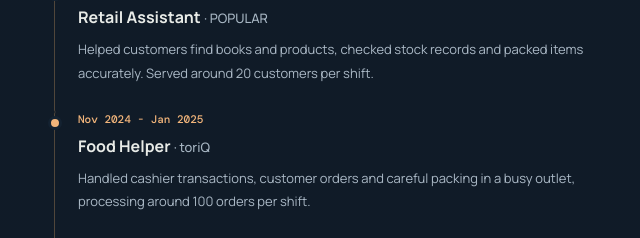
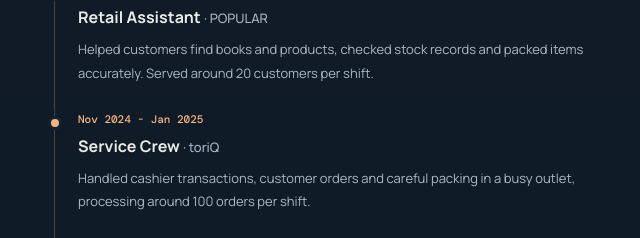
Before and after one commit to TayJieWenJavier/Portfolio, a plain HTML site: page index.html in a window 1280 px wide. Shown: the part 5721-5959 px from the top of the page, 0-640 px from the left. Drawn offline with nearby package versions, Linux system fonts and the light colour scheme.

Commit message:
Change job title from 'Food Helper' to 'Service Crew'

```diff
--- a/index.html
+++ b/index.html
@@ -169,7 +169,7 @@
 
     <section class="section experience-section" id="experience" aria-labelledby="experience-title"><div class="shell"><div class="section-label"><span>05 / Experience and education</span><span class="hairline" aria-hidden="true"></span></div><div class="section-heading"><div><h2 id="experience-title">More than the code.</h2><p>People-facing experience, team projects and ongoing technical education.</p></div></div><div class="experience-grid"><div class="timeline"><h3>Experience</h3>
       <article class="timeline-item"><div class="timeline-date">Dec 2025 - Feb 2026</div><h4>Retail Assistant <span>· POPULAR</span></h4><p>Helped customers find books and products, checked stock records and packed items accurately. Served around 20 customers per shift.</p></article>
-      <article class="timeline-item"><div class="timeline-date">Nov 2024 - Jan 2025</div><h4>Food Helper <span>· toriQ</span></h4><p>Handled cashier transactions, customer orders and careful packing in a busy outlet, processing around 100 orders per shift.</p></article>
+      <article class="timeline-item"><div class="timeline-date">Nov 2024 - Jan 2025</div><h4>Service Crew <span>· toriQ</span></h4><p>Handled cashier transactions, customer orders and careful packing in a busy outlet, processing around 100 orders per shift.</p></article>
       <article class="timeline-item"><div class="timeline-date">2021 - 2023</div><h4>Student Prefect <span>· Yuying Secondary</span></h4><p>Supported assemblies and school events while guiding younger students.</p></article>
       <article class="timeline-item"><div class="timeline-date">2023</div><h4>Volunteer <span>· NKF Dialysis Centre</span></h4><p>Engaged with patients and assisted with distributing gifts during a volunteer session.</p></article>
     </div><div class="education-card"><span class="mini-label">EDUCATION</span><h3>Diploma in Computer Engineering</h3><p class="school">Temasek Polytechnic</p><p class="date-line">April 2025 - April 2028</p><div class="education-rule"></div><h4>Relevant modules</h4><ul><li>Computer Programming for Problem Solving</li><li>Object-Oriented Programming</li><li>Artificial Intelligence in Engineering</li><li>Full Stack Development (current)</li><li>Effective Communication</li></ul><p class="school-secondary">Previously: GCE O Levels, Yuying Secondary School (2024)</p></div></div></div></section>
```
